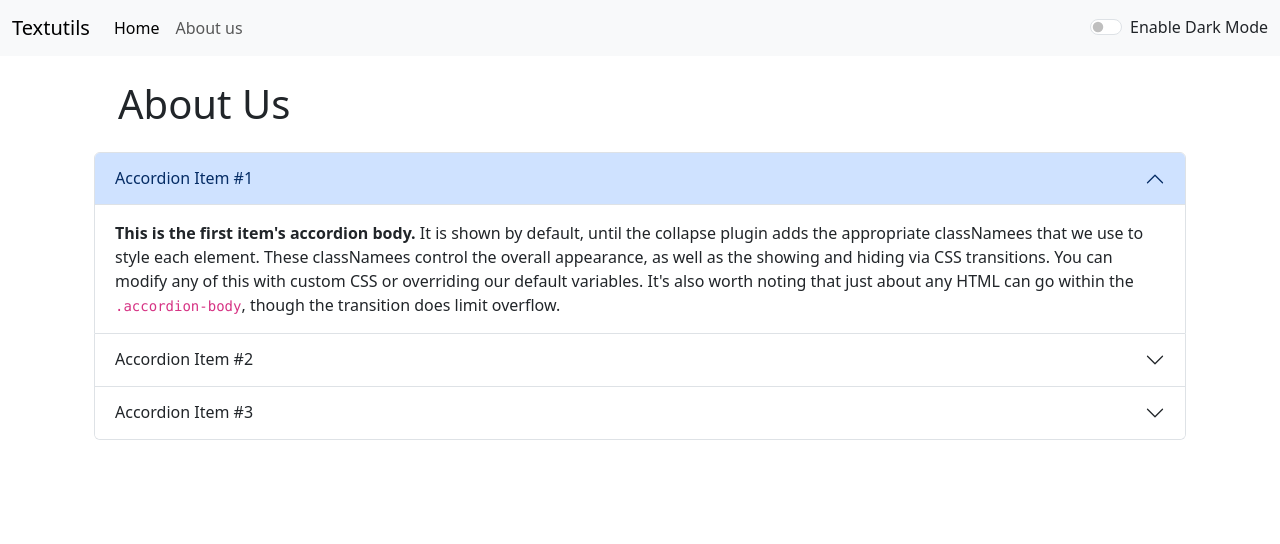
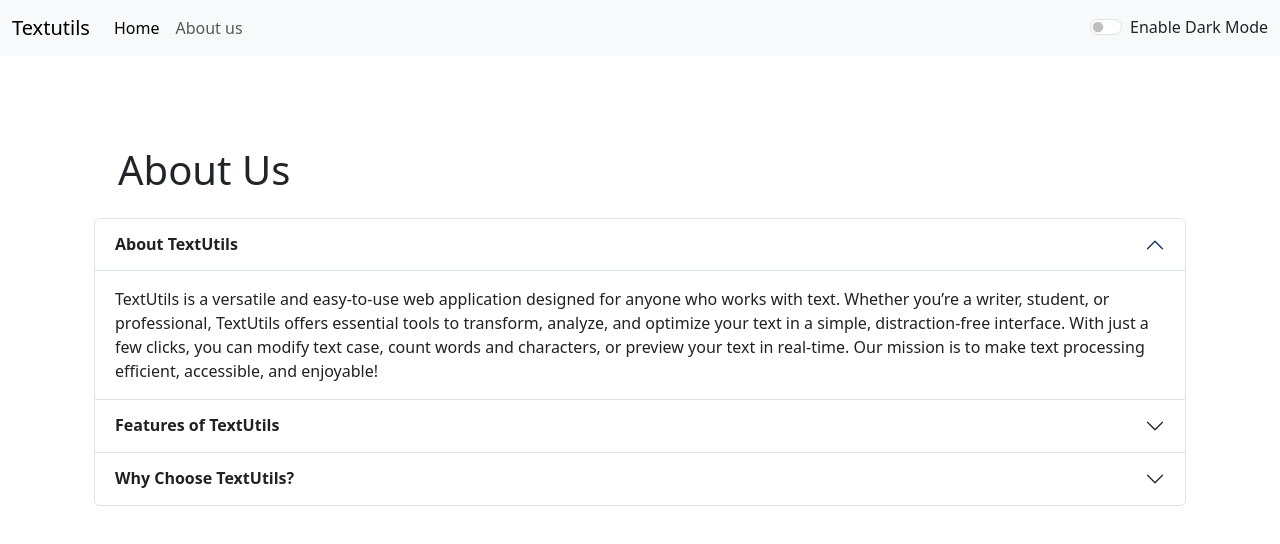
Before and after one commit to Kush77Dev/React-Textutils, a React (Create React App) app: page /about in a window 1280 px wide. Shown: the top 544 px of the page. Built offline with nearby package versions, Linux system fonts and the light colour scheme.

Commit message:
Fix build issues and dependencies

```diff
--- a/src/App.js
+++ b/src/App.js
@@ -46,7 +46,7 @@
         </div>
         <div className="container my-3">
           <Routes>
-            <Route path="/about" element={<AboutUs />} />
+            <Route path="/about" element={<AboutUs mode={Mode}/>} />
             <Route path="/" element={
               <TextForm Heading="Enter the Text to Analyze Below" mode={Mode} showAlert={showAlert} />
             } />
--- a/src/components/AboutUs.js
+++ b/src/components/AboutUs.js
@@ -1,7 +1,7 @@
 // import React, { useState } from 'react'
 import React from 'react'
 
-export default function AboutUs() {
+export default function AboutUs(props) {
     // const [myStyle,setmyStyle] = useState({
     //     color: 'black',
     //     backgroundColor: 'white'
@@ -27,6 +27,11 @@
     //        setbtntext("Enable Dark Mode")
     //     }
     // }
+
+    let myStyle = {
+        color: props.mode === 'dark'?'white':'#222022',
+        backgroundColor : props.mode === 'dark'?'#222022':'white'
+    }
   return (
 
     <div className='container'>
@@ -34,37 +39,48 @@
       <div className="accordion" id="accordionExample">
         <div className="accordion-item">
             <h2 className="accordion-header" id="headingOne">
-            <button className="accordion-button" type="button" data-bs-toggle="collapse" data-bs-target="#collapseOne" aria-expanded="true" aria-controls="collapseOne">
-                Accordion Item #1
+            <button className="accordion-button fw-bold" style={myStyle} type="button" data-bs-toggle="collapse" data-bs-target="#collapseOne" aria-expanded="true" aria-controls="collapseOne">
+                About TextUtils
             </button>
             </h2>
             <div id="collapseOne" className="accordion-collapse collapse show" aria-labelledby="headingOne" data-bs-parent="#accordionExample">
-            <div className="accordion-body">
-                <strong>This is the first item's accordion body.</strong> It is shown by default, until the collapse plugin adds the appropriate classNamees that we use to style each element. These classNamees control the overall appearance, as well as the showing and hiding via CSS transitions. You can modify any of this with custom CSS or overriding our default variables. It's also worth noting that just about any HTML can go within the <code>.accordion-body</code>, though the transition does limit overflow.
+            <div className="accordion-body" style={myStyle}>
+                TextUtils is a versatile and easy-to-use web application designed for anyone who works with text. Whether you’re a writer, student, or professional, TextUtils offers essential tools to transform, analyze, and optimize your text in a simple, distraction-free interface. With just a few clicks, you can modify text case, count words and characters, or preview your text in real-time. Our mission is to make text processing efficient, accessible, and enjoyable!
             </div>
             </div>
         </div>
         <div className="accordion-item">
             <h2 className="accordion-header" id="headingTwo">
-            <button className="accordion-button collapsed" type="button" data-bs-toggle="collapse" data-bs-target="#collapseTwo" aria-expanded="false" aria-controls="collapseTwo">
-                Accordion Item #2
+            <button className="accordion-button collapsed fw-bold" style={myStyle} type="button" data-bs-toggle="collapse" data-bs-target="#collapseTwo" aria-expanded="false" aria-controls="collapseTwo">
+                Features of TextUtils
             </button>
             </h2>
             <div id="collapseTwo" className="accordion-collapse collapse" aria-labelledby="headingTwo" data-bs-parent="#accordionExample">
-            <div className="accordion-body">
-                <strong>This is the second item's accordion body.</strong> It is hidden by default, until the collapse plugin adds the appropriate classNamees that we use to style each element. These classNamees control the overall appearance, as well as the showing and hiding via CSS transitions. You can modify any of this with custom CSS or overriding our default variables. It's also worth noting that just about any HTML can go within the <code>.accordion-body</code>, though the transition does limit overflow.
-            </div>
+            <div className="accordion-body" style={myStyle}>
+            TextUtils provides a variety of useful features to make text manipulation easy:
+
+                Convert to Uppercase and Lowercase: Seamlessly switch text to uppercase, lowercase, or capitalize each word’s first letter.
+                Text Analysis: Get detailed insights into your text, including word and character counts, which can help with content creation or meeting specific length requirements.
+                Dark Mode: Our Dark Mode feature is designed for your comfort, letting you work in low-light conditions without straining your eyes.
+                These features are crafted with simplicity in mind, allowing you to focus on your text without unnecessary complexity.
+                </div>
             </div>
         </div>
         <div className="accordion-item">
             <h2 className="accordion-header" id="headingThree">
-            <button className="accordion-button collapsed" type="button" data-bs-toggle="collapse" data-bs-target="#collapseThree" aria-expanded="false" aria-controls="collapseThree">
-                Accordion Item #3
+            <button className="accordion-button collapsed fw-bold" style={myStyle} type="button" data-bs-toggle="collapse" data-bs-target="#collapseThree" aria-expanded="false" aria-controls="collapseThree">
+                 Why Choose TextUtils?
             </button>
             </h2>
             <div id="collapseThree" className="accordion-collapse collapse" aria-labelledby="headingThree" data-bs-parent="#accordionExample">
-            <div className="accordion-body">
-                <strong>This is the third item's accordion body.</strong> It is hidden by default, until the collapse plugin adds the appropriate classNamees that we use to style each element. These classNamees control the overall appearance, as well as the showing and hiding via CSS transitions. You can modify any of this with custom CSS or overriding our default variables. It's also worth noting that just about any HTML can go within the <code>.accordion-body</code>, though the transition does limit overflow.
+            <div className="accordion-body" style={myStyle}>
+            TextUtils is built to be fast, reliable, and accessible from anywhere. Here’s why users love TextUtils:
+
+            Ease of Use: TextUtils offers an intuitive interface that is easy to navigate and quick to learn.
+            Productivity Boost: Save time and streamline your workflow by using our single platform for all basic text transformations and analyses.
+            100% Free: All features on TextUtils are entirely free to use, with no hidden fees or limitations.
+            We’re committed to continually enhancing TextUtils to meet our users’ needs and keep it as the go-to tool for text transformation. Thank you for choosing TextUtils!
+
             </div>
             </div>
         </div>
--- a/src/components/Alert.js
+++ b/src/components/Alert.js
@@ -7,11 +7,13 @@
   }
   return (
     <div>
+      <div className='container' style={{height: '50px'}}>
       {props.alert && (
         <div className={`alert alert-${props.alert.type} alert-dismissible fade show`} role="alert">
           {Capitalize(props.alert.type)}: <strong>{props.alert.msg}</strong>
         </div>
       )}
+      </div>
     </div>
   );
 }
--- a/src/components/TextForm.js
+++ b/src/components/TextForm.js
@@ -71,7 +71,7 @@
       <div className="container my-3">
         <h2>Text Summary</h2>
         <p>{text.trim().split(/\s+/).filter((element)=>{return element.length!==0}).length} words and {text.length} characters</p>
-        <p>{0.008 * text.trim().split(/\s+/).length} Minutes to Read</p>
+        <p>{0.008 * text.trim().split(/\s+/).filter((element)=>{return element.length!==0}).length} Minutes to Read</p>
         <h2>Preview</h2>
         <p>{text.length > 0 ? text : "Enter something to preview here"}</p>
       </div>
```
